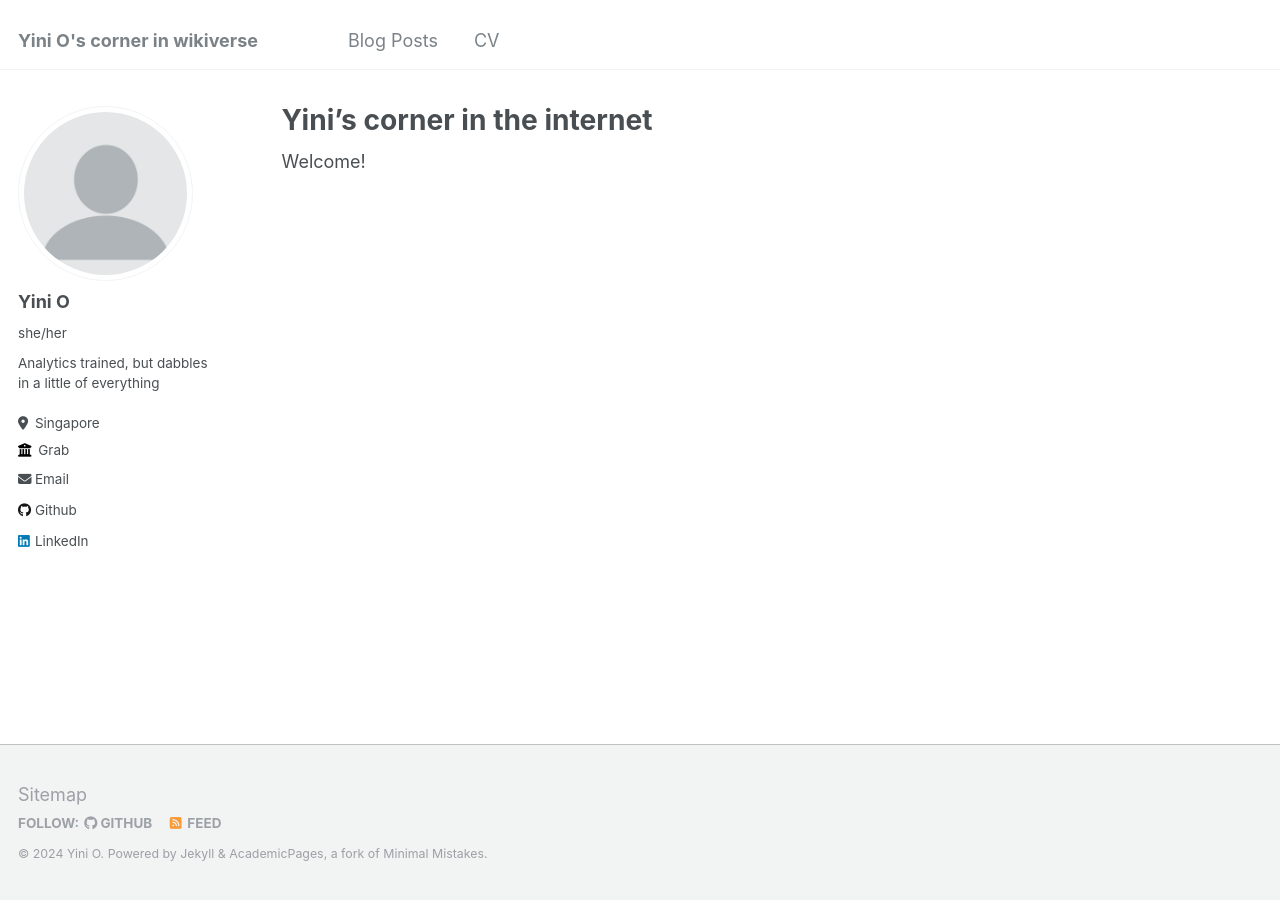
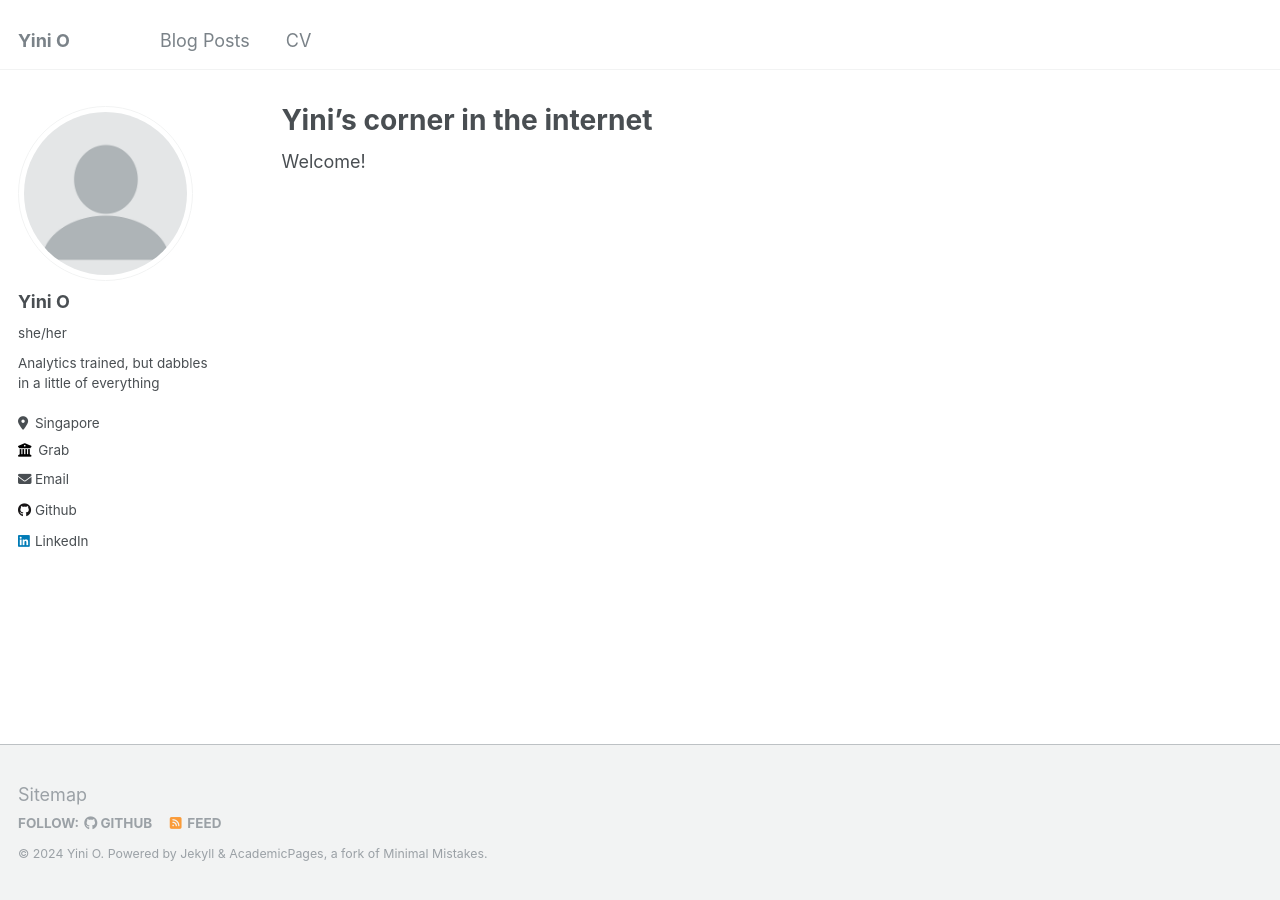
Before and after one commit to baqspaces/baqspaces.github.io, a Jekyll site: the page built from _pages/about.md, in a window 1280 px wide. Built offline with Jekyll 4.4.1, drawn with Linux system fonts in a browser that asks for light colours.

Commit message:
'remove'

```diff
--- a/_config.yml
+++ b/_config.yml
@@ -8,11 +8,11 @@
 
 # Basic Site Settings
 locale                   : "en-US"
-title                    : "Yini O's corner in wikiverse"
+title                    : "Yini O"
 title_separator          : "-"
 name                     : &name "Yini O"
 description              : &description "little corner of the web where you get to know me"
-url                      : https://academicpages.github.io # the base hostname & protocol for your site e.g. "https://mmistakes.github.io"
+url                      : https://baqspaces.github.io # the base hostname & protocol for your site e.g. "https://mmistakes.github.io"
 baseurl                  : "" # the subpath of your site, e.g. "/blog"
 repository               : "academicpages/academicpages.github.io"
 
```
